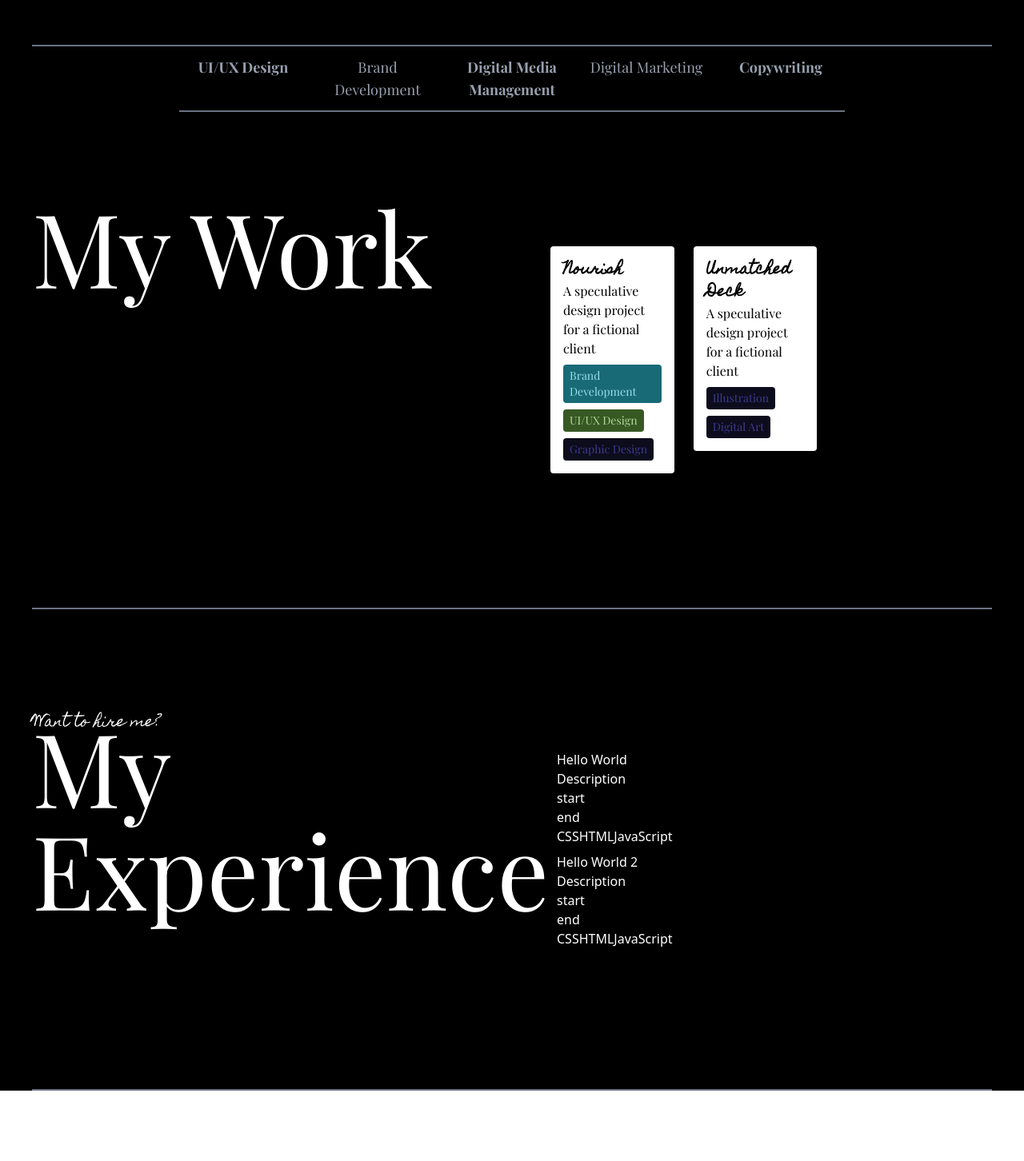
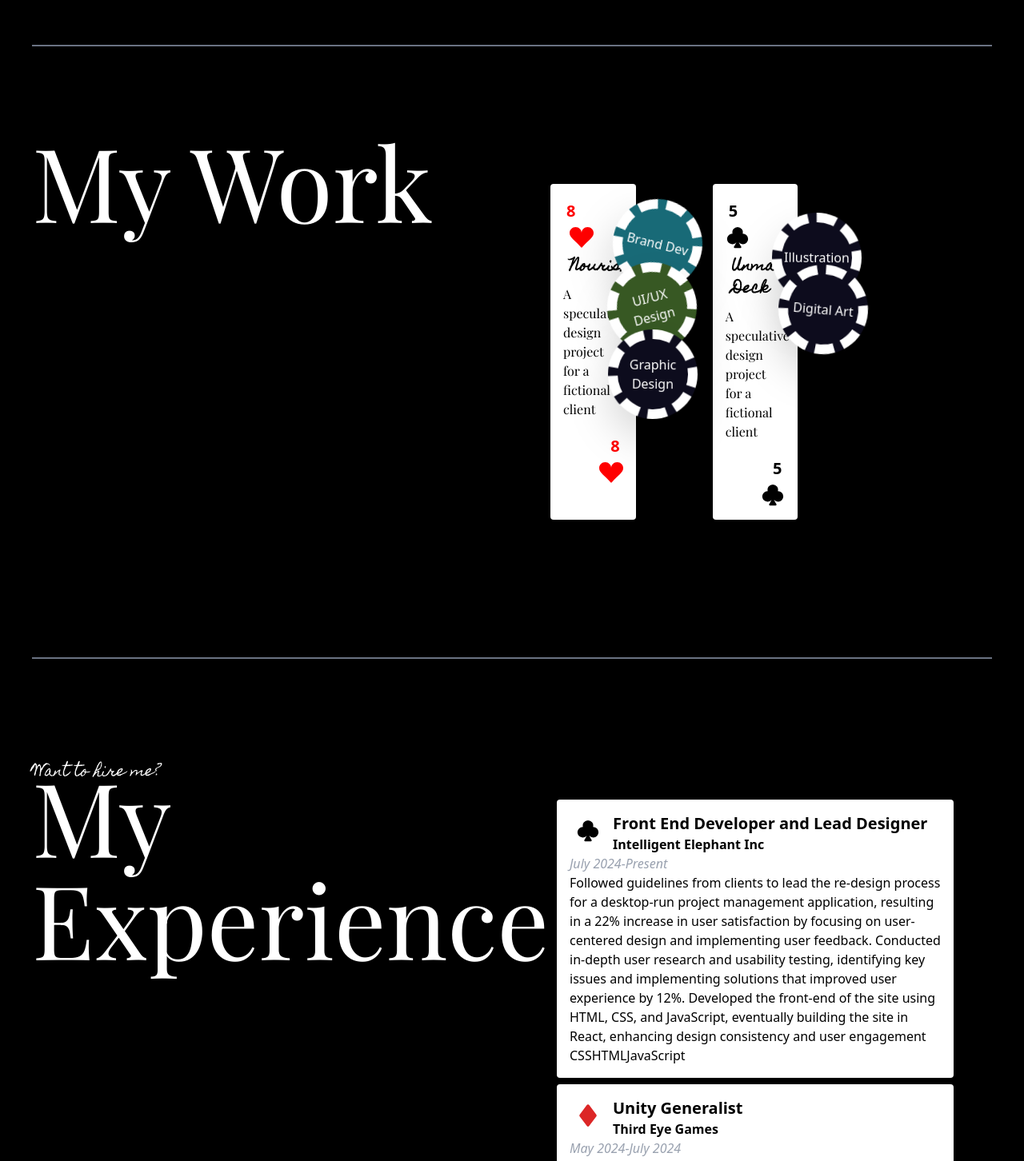
Before and after one commit to brendonmustdie/psychic-memory, a Next.js app: page / in a window 1280 px wide. Shown: the part 860-2312 px from the top of the page at 80% size. Before the commit the page ends 2224 px from the top, so only its background shows below. Built offline with nearby package versions, Linux system fonts and the light colour scheme; a web font is replaced by a local one.

Commit message:
Card vibes

```diff
--- a/src/app/components/BlogComp.jsx
+++ b/src/app/components/BlogComp.jsx
@@ -38,7 +38,7 @@ export default function BlogComp({ blogPosts = [] }) {
                     <span className="px-3 py-1 text-sm">
             Page {currentPage} of {totalPages}
           </span>
-
+svg
                     <button
                         onClick={() => setCurrentPage(p => Math.min(p + 1, totalPages))}
                         disabled={currentPage === totalPages}
--- /dev/null
+++ b/src/app/components/PokerChipComp.jsx
@@ -0,0 +1,10 @@
+export default function PokerChipComp({ colour, text }) {
+    return (
+        <div
+            className=" h-28 w-28 rounded-full drop-shadow-2xl border-dashed border-white flex items-center justify-center text-white text-md text-center"
+            style={{ backgroundColor: colour, borderWidth: '12px' }}
+        >
+            {text}
+        </div>
+    );
+}
--- a/src/app/components/ProjectComp.jsx
+++ b/src/app/components/ProjectComp.jsx
@@ -1,4 +1,5 @@
 import Link from "next/link";
+import PokerChipComp from "@/app/components/PokerChipComp";
 
 export default function ProjectComp({ projects, categories }) {
 
@@ -12,12 +13,101 @@ export default function ProjectComp({ projects, categories }) {
         return cat ? cat.text : "#000";
     };
 
+    const suits = [
+        {
+            icon: <svg xmlns="http://www.w3.org/2000/svg" width="30" height="30" fill="currentColor"
+                       className="bi bi-suit-club-fill" viewBox="0 0 16 16">
+                <path
+                    d="M11.5 12.5a3.5 3.5 0 0 1-2.684-1.254 20 20 0 0 0 1.582 2.907c.231.35-.02.847-.438.847H6.04c-.419 0-.67-.497-.438-.847a20 20 0 0 0 1.582-2.907 3.5 3.5 0 1 1-2.538-5.743 3.5 3.5 0 1 1 6.708 0A3.5 3.5 0 1 1 11.5 12.5"/>
+            </svg> , color: "black"
+        },
+        {
+            icon: <svg xmlns="http://www.w3.org/2000/svg" width="30" height="30" fill="currentColor"
+                       className="bi bi-suit-diamond-fill" viewBox="0 0 16 16">
+                <path
+                    d="M2.45 7.4 7.2 1.067a1 1 0 0 1 1.6 0L13.55 7.4a1 1 0 0 1 0 1.2L8.8 14.933a1 1 0 0 1-1.6 0L2.45 8.6a1 1 0 0 1 0-1.2"/>
+            </svg>, color: "red"
+        },
+        {
+            icon: <svg xmlns="http://www.w3.org/2000/svg" width="30" height="30" fill="currentColor"
+                       className="bi bi-suit-heart-fill ml-2" viewBox="0 0 16 16">
+                <path
+                    d="M4 1c2.21 0 4 1.755 4 3.92C8 2.755 9.79 1 12 1s4 1.755 4 3.92c0 3.263-3.234 4.414-7.608 9.608a.513.513 0 0 1-.784 0C3.234 9.334 0 8.183 0 4.92 0 2.755 1.79 1 4 1"/>
+            </svg>,
+            color: "red"
+        },
+        {
+            icon: <svg xmlns="http://www.w3.org/2000/svg" width="30" height="30" fill="currentColor"
+                       className="bi bi-suit-spade-fill" viewBox="0 0 16 16">
+                <path
+                    d="M7.184 11.246A3.5 3.5 0 0 1 1 9c0-1.602 1.14-2.633 2.66-4.008C4.986 3.792 6.602 2.33 8 0c1.398 2.33 3.014 3.792 4.34 4.992C13.86 6.367 15 7.398 15 9a3.5 3.5 0 0 1-6.184 2.246 20 20 0 0 0 1.582 2.907c.231.35-.02.847-.438.847H6.04c-.419 0-.67-.497-.438-.847a20 20 0 0 0 1.582-2.907"/>
+            </svg>,
+            color: "black"
+        }
+
+    ]
+
+    const values = ["A", "2", "3", "4", "5", "6", "7", "8", "9", "10", "J", "Q", "K"];
+
+    const getRandomCard = () => {
+        const suit = suits[Math.floor(Math.random() * suits.length)];
+        const value = values[Math.floor(Math.random() * values.length)];
+        return { suit, value };
+    };
+
+    const projectCards = projects.map(() => getRandomCard());
+
     return (
-        <div className="md:grid md:grid-cols-3 md:gap-6">
-            {projects.map((project) => (
+        <div className="md:grid md:grid-cols-3 md:gap-x-24 md:gap-y-6 my-1">
+
+        {projects.map((project, index) => {
+                const card = projectCards[index];
+
+                return (
                     <Link key={project.title} href={project.path}>
-                    <div className="block p-4 rounded bg-white text-black cursor-pointer hover:shadow-lg hover:-translate-y-1 transition">
-                        <div className="font-bold text-lg text-black font-handwritten">
+                        <div className="relative block p-4 my-10 md:my-0 rounded bg-white text-black cursor-pointer hover:shadow-lg hover:-translate-y-1 transition h-full">
+
+                            {/* Right-side scattered Poker Chips */}
+                            <div className="absolute top-4 right-0 h-full z-10 pointer-events-none">
+                                {project.categories.map((catName, index) => {
+                                    // Base positions
+                                    const baseTop = index * 80;                   // vertical spacing
+                                    const topOffset = baseTop + Math.random() * 20; // vertical jitter
+
+                                    const rightOffset = -90 + Math.random() * 15;   // mostly outside the card
+                                    const rotation = -20 + Math.random() * 40;      // random rotation
+
+                                    return (
+                                        <div
+                                            key={catName}
+                                            className="absolute"
+                                            style={{
+                                                top: `${topOffset}px`,
+                                                right: `${rightOffset}px`,
+                                                transform: `rotate(${rotation}deg)`,
+                                            }}
+                                        >
+                                            <PokerChipComp
+                                                colour={getCategoryColor(catName)}
+                                                text={catName}
+                                            />
+                                        </div>
+                                    );
+                                })}
+                            </div>
+
+                            {/* Top-left card corner */}
+                            <div className="flex flex-col items-start leading-none">
+      <span className="text-xl font-bold m-1" style={{color: card.suit.color}}>
+        {card.value}
+      </span>
+                                <span style={{color: card.suit.color}}>
+        {card.suit.icon}
+      </span>
+                            </div>
+
+                            {/* Card content */}
+                            <div className="font-bold text-lg m-2 text-black font-handwritten">
                                 {project.title}
                             </div>
 
@@ -25,24 +115,22 @@ export default function ProjectComp({ projects, categories }) {
                                 {project.description}
                             </div>
 
-                        <div className="flex flex-wrap gap-2 mt-2">
-                            {project.categories.map((catName) => (
-                                <span
-                                    key={catName}
-                                    className="px-2 py-1 text-sm rounded font-serif"
-                                    style={{
-                                        backgroundColor: getCategoryColor(catName),
-                                        color: getCategoryTextColor(catName)
-                                    }}
-                                >
-                                    {catName}
+                            {/* Bottom-right card corner */}
+                            <div className="flex flex-col items-end justify-end mt-4">
+      <span className="text-xl m-1 font-bold " style={{color: card.suit.color}}>
+        {card.value}
       </span>
-                            ))}
+                                <span style={{color: card.suit.color}}>
+        {card.suit.icon}
+      </span>
                             </div>
                         </div>
+                    </Link>
 
-                </Link>
-            ))}
+                );
+            })}
         </div>
     );
+
+
 }
--- a/src/app/components/ScreenLayoutComp.jsx
+++ b/src/app/components/ScreenLayoutComp.jsx
@@ -2,7 +2,7 @@
 
 export default function ScreenLayoutComp({leftComponent, rightComponent}) {
     return (
-        <div className="mx-10">
+        <div className="mx-10 h-full">
             <div className="xl:grid xl:grid-cols-2 xl:gap-4 mt-10 xl:my-32 text-white">
                 <div>{leftComponent}</div>
                 <div className="px-4 md:px-8 lg:px-10 py-10">
--- a/src/app/components/XPCardComp.jsx
+++ b/src/app/components/XPCardComp.jsx
@@ -7,15 +7,24 @@ export default function XPCardComp({
                                        company,
                                        startDate,
                                        endDate,
+    icon
                                    }) {
     return (
-        <div className="rounded-lg m-2 grid-cols-2 gap-4">
-            <div>{title}</div>
+        <div className="rounded bg-white p-4 m-2 text-black">
+            <div className={"flex flex-row gap-2"}>
+                <div className={"m-2"}>
+                    {icon}
+                   </div>
+
+                <div><div className={"font-bold text-xl"}>{title}</div>
+                    <div className={"font-bold"}>{company}</div></div></div>
+            <div className={"flex flex-row text-gray-400"}>
+
+                <div className={"italic"}>{startDate}</div>
+                <div className={"italic"}>{endDate}</div>
+            </div>
             <div>{description}</div>
-            <div>{startDate}</div>
-            <div>{endDate}</div>
             <div>{skills}</div>
-            <div>{company}</div>
         </div>
     );
 }
--- a/src/app/components/XPComp.jsx
+++ b/src/app/components/XPComp.jsx
@@ -5,20 +5,53 @@ import XPCardComp from "@/app/components/XPCardComp";
 export default function XPComp() {
     const xpElements = [
         {
-            title: "Hello World",
-            startDate: "start",
-            endDate: "end",
-            company: "Company",
-            description: "Description",
+            title: "Front End Developer and Lead Designer",
+            startDate: "July 2024-",
+            endDate: "Present",
+            company: "Intelligent Elephant Inc",
+            description: "Followed guidelines from clients to lead the re-design process for a desktop-run project management application, resulting in a 22% increase\n" +
+                "in user satisfaction by focusing on user-centered design and implementing user feedback. Conducted in-depth user research and usability\n" +
+                "testing, identifying key issues and implementing solutions that improved user experience by 12%. Developed the front-end of the site using\n" +
+                "HTML, CSS, and JavaScript, eventually building the site in React, enhancing design consistency and user engagement",
             skills: ["CSS", "HTML", "JavaScript"],
+            icon:  <svg xmlns="http://www.w3.org/2000/svg" width="30" height="30" fill="currentColor"
+                        className="bi bi-suit-club-fill" viewBox="0 0 16 16">
+                <path
+                    d="M11.5 12.5a3.5 3.5 0 0 1-2.684-1.254 20 20 0 0 0 1.582 2.907c.231.35-.02.847-.438.847H6.04c-.419 0-.67-.497-.438-.847a20 20 0 0 0 1.582-2.907 3.5 3.5 0 1 1-2.538-5.743 3.5 3.5 0 1 1 6.708 0A3.5 3.5 0 1 1 11.5 12.5"/>
+            </svg>
         },
         {
-            title: "Hello World 2",
-            startDate: "start",
-            endDate: "end",
-            company: "Company",
-            description: "Description",
+            title: "Unity Generalist",
+            startDate: "May 2024-",
+            endDate: "July 2024",
+            company: "Third Eye Games",
+            description: "Collaborated with senior game designers to brainstorm and develop core game systems, enhancing creativity and innovation in design,\n" +
+                "resulting in a 33% improvement in user experience. Conducted weekly user-testing, providing user-focused insights and recommendations,\n" +
+                "optimizing overall user experience by 33%. Analyzed usability testing results and implemented design improvements, ensuring alignment\n" +
+                "with project objectives and enhancing user satisfaction by 33%",
             skills: ["CSS", "HTML", "JavaScript"],
+            icon: <svg xmlns="http://www.w3.org/2000/svg" width="30" height="30" fill="#dc2626"
+                       className="bi bi-suit-diamond-fill" viewBox="0 0 16 16">
+                <path
+                    d="M2.45 7.4 7.2 1.067a1 1 0 0 1 1.6 0L13.55 7.4a1 1 0 0 1 0 1.2L8.8 14.933a1 1 0 0 1-1.6 0L2.45 8.6a1 1 0 0 1 0-1.2"/>
+            </svg>
+        },
+        {
+            title: "Lead Digital Media Manager",
+            startDate: "January 2024- ",
+            endDate: "July 2024",
+            company: "Ubusure",
+            description:
+                "Led the design and development of the website, focusing on the user-journey and client specifications, resulting in a 14% increase in user\n" +
+                "engagement. Developed the front-end of the site using HTML, CSS, and JavaScript, enhancing design consistency and user engagement.\n" +
+                "Created wireframes, mock-ups, and interactive prototypes using Figma and Sketch, iterating designs based on user feedback and usability\n" +
+                "testing, enhancing design consistency by 21%.",
+            skills: ["CSS", "HTML", "JavaScript"],
+            icon:  <svg xmlns="http://www.w3.org/2000/svg" width="30" height="30" fill="currentColor"
+                            className="bi bi-suit-spade-fill" viewBox="0 0 16 16">
+                <path
+                    d="M7.184 11.246A3.5 3.5 0 0 1 1 9c0-1.602 1.14-2.633 2.66-4.008C4.986 3.792 6.602 2.33 8 0c1.398 2.33 3.014 3.792 4.34 4.992C13.86 6.367 15 7.398 15 9a3.5 3.5 0 0 1-6.184 2.246 20 20 0 0 0 1.582 2.907c.231.35-.02.847-.438.847H6.04c-.419 0-.67-.497-.438-.847a20 20 0 0 0 1.582-2.907"/>
+            </svg>
         },
     ];
 
@@ -26,7 +59,9 @@ export default function XPComp() {
         <div>
             {xpElements.map((xpElement) => (
                 <div key={xpElement.title}>
-                    <XPCardComp title={xpElement.title} startDate={xpElement.startDate} endDate={xpElement.endDate} compant={xpElement.company} description={xpElement.description} skills={xpElement.skills} />
+                    <XPCardComp icon={xpElement.icon} title={xpElement.title} startDate={xpElement.startDate}
+                                endDate={xpElement.endDate} company={xpElement.company}
+                                description={xpElement.description} skills={xpElement.skills}/>
                 </div>
             ))}
         </div>
--- a/src/app/page.js
+++ b/src/app/page.js
@@ -5,13 +5,14 @@ import HeaderComp from "@/app/components/HeaderComp";
 import GenericContentComp from "@/app/components/GenericContentComp";
 import ProjectComp from "@/app/components/ProjectComp";
 import XPComp from "@/app/components/XPComp";
+import PokerChipComp from "@/app/components/PokerChipComp";
 
 
 
 export default function Home() {
     const categories = [
         {name: "UI/UX Design", color: "#375823", text: "#B3D89C"},
-        {name: "Brand Development", color: "#186A77", text: "#98DFEA"},
+        {name: "Brand Dev", color: "#186A77", text: "#98DFEA"},
         {name: "Digital Media Management", color: "#121711", text: "#5C7457"},
         {name: "Digital Marketing", color: "#1A2438", text: "#6883BA"},
         {name: "Copywriting", color: "#0D0C1D", text: "#3D3B8E"},
@@ -48,8 +49,13 @@ export default function Home() {
             image: "",
             title: "Nourish",
             description: "A speculative design project for a fictional client",
-            categories: ["Brand Development", "UI/UX Design", "Graphic Design"],
+            categories: ["Brand Dev", "UI/UX Design", "Graphic Design"],
             path: "/projects/nourish",
+            icon: <svg xmlns="http://www.w3.org/2000/svg" width="30" height="30" fill="#dc2626"
+                       className="bi bi-suit-diamond-fill" viewBox="0 0 16 16">
+                <path
+                    d="M2.45 7.4 7.2 1.067a1 1 0 0 1 1.6 0L13.55 7.4a1 1 0 0 1 0 1.2L8.8 14.933a1 1 0 0 1-1.6 0L2.45 8.6a1 1 0 0 1 0-1.2"/>
+            </svg>
         },
         {
             image: "",
@@ -57,6 +63,11 @@ export default function Home() {
             description: "A speculative design project for a fictional client",
             categories: ["Illustration", "Digital Art"],
             path: "/projects/unmatcheddeck",
+            icon: <svg xmlns="http://www.w3.org/2000/svg" width="30" height="30" fill="currentColor"
+                       className="bi bi-suit-spade-fill" viewBox="0 0 16 16">
+                <path
+                    d="M7.184 11.246A3.5 3.5 0 0 1 1 9c0-1.602 1.14-2.633 2.66-4.008C4.986 3.792 6.602 2.33 8 0c1.398 2.33 3.014 3.792 4.34 4.992C13.86 6.367 15 7.398 15 9a3.5 3.5 0 0 1-6.184 2.246 20 20 0 0 0 1.582 2.907c.231.35-.02.847-.438.847H6.04c-.419 0-.67-.497-.438-.847a20 20 0 0 0 1.582-2.907"/>
+            </svg>
         },
 
     ];
@@ -64,12 +75,24 @@ export default function Home() {
 
     return (
         <main>
+                <WarningLabelComp></WarningLabelComp>
             <div className="bg-black">
-                <WarningLabelComp></WarningLabelComp>
                 <div className={"md:hidden"}>
-                    <div className={"text-construction-yellow m-3 font-serif"}>Please mind the dust! I'm building something beautiful!</div>
-                    <WarningLabelComp ></WarningLabelComp>
+                    <div className={"text-construction-yellow m-3 font-serif"}>Please mind the dust! I'm building
+                        something beautiful!
+                    </div>
+                    <WarningLabelComp></WarningLabelComp>
                 </div>
+                {/*<div className="flex flex-wrap gap-2 m-3">*/}
+                {/*    {categories.map((category, index) => (*/}
+                {/*        <PokerChipComp*/}
+                {/*            key={index}*/}
+                {/*            colour={category.color}*/}
+                {/*            text={category.name}*/}
+                {/*        />*/}
+                {/*    ))}*/}
+                {/*</div>*/}
+
                 <ScreenLayoutComp leftComponent={<HeaderComp heading={"Portfolio"} subheading={"Brendon Kruger's"}/>}
                                   rightComponent={<GenericContentComp
                                       heading="About Me"
@@ -91,18 +114,13 @@ export default function Home() {
                                   }/>
 
 
-                <div className={"grid-cols-5 grid gap-2 lg:mx-56 mx-10 my-3 text-gray-400 text-center font-serif text-sm md:text-md lg:text-lg"}>
-                    <div className={"font-bold"}> UI/UX Design</div>
-                    <div> Brand Development</div>
-                    <div className={"font-bold"}> Digital Media Management</div>
-                    <div> Digital Marketing</div>
-                    <div className={"font-bold"}> Copywriting</div>
+                <div className={""}>
+                    <ScreenLayoutComp
+                        leftComponent={<HeaderComp heading={"My Work"} subheading={""}/>}
+                        rightComponent={<ProjectComp projects={projects} categories={categories}/>}
+                    />
                 </div>
-                <div className={"mx-56 h-0.5 bg-gray-500 "}></div>
-                <ScreenLayoutComp
-                    leftComponent={<HeaderComp heading={"My Work"} subheading={""}/>}
-                    rightComponent={<ProjectComp projects={projects} categories={categories}/>}
-                />
+
                 <ScreenLayoutComp
                     leftComponent={<HeaderComp heading={"My Experience"} subheading={"Want to hire me?"}/>}
                     rightComponent={<XPComp/>}
```
Lines whose indentation alone changed are shown as unchanged.
